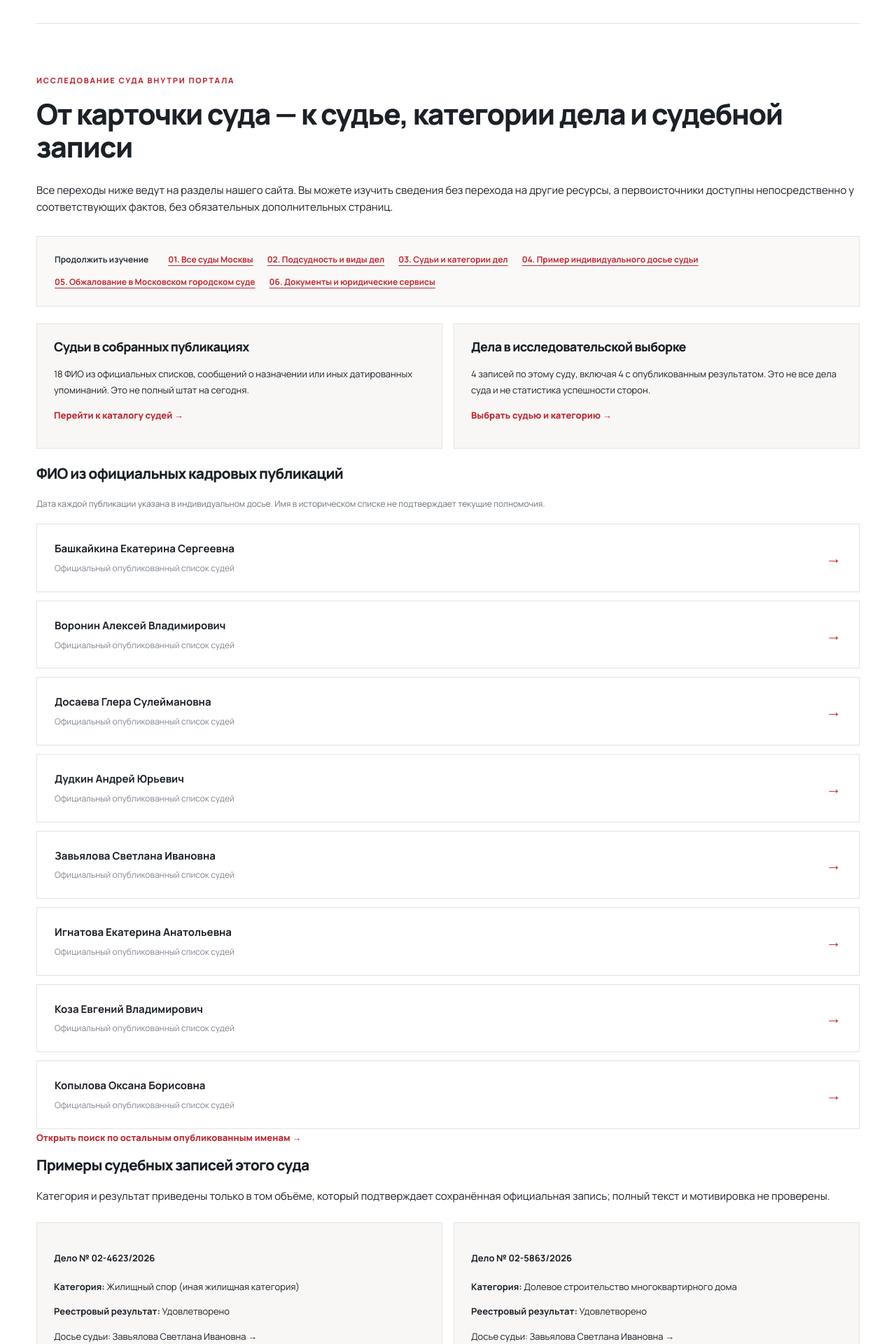
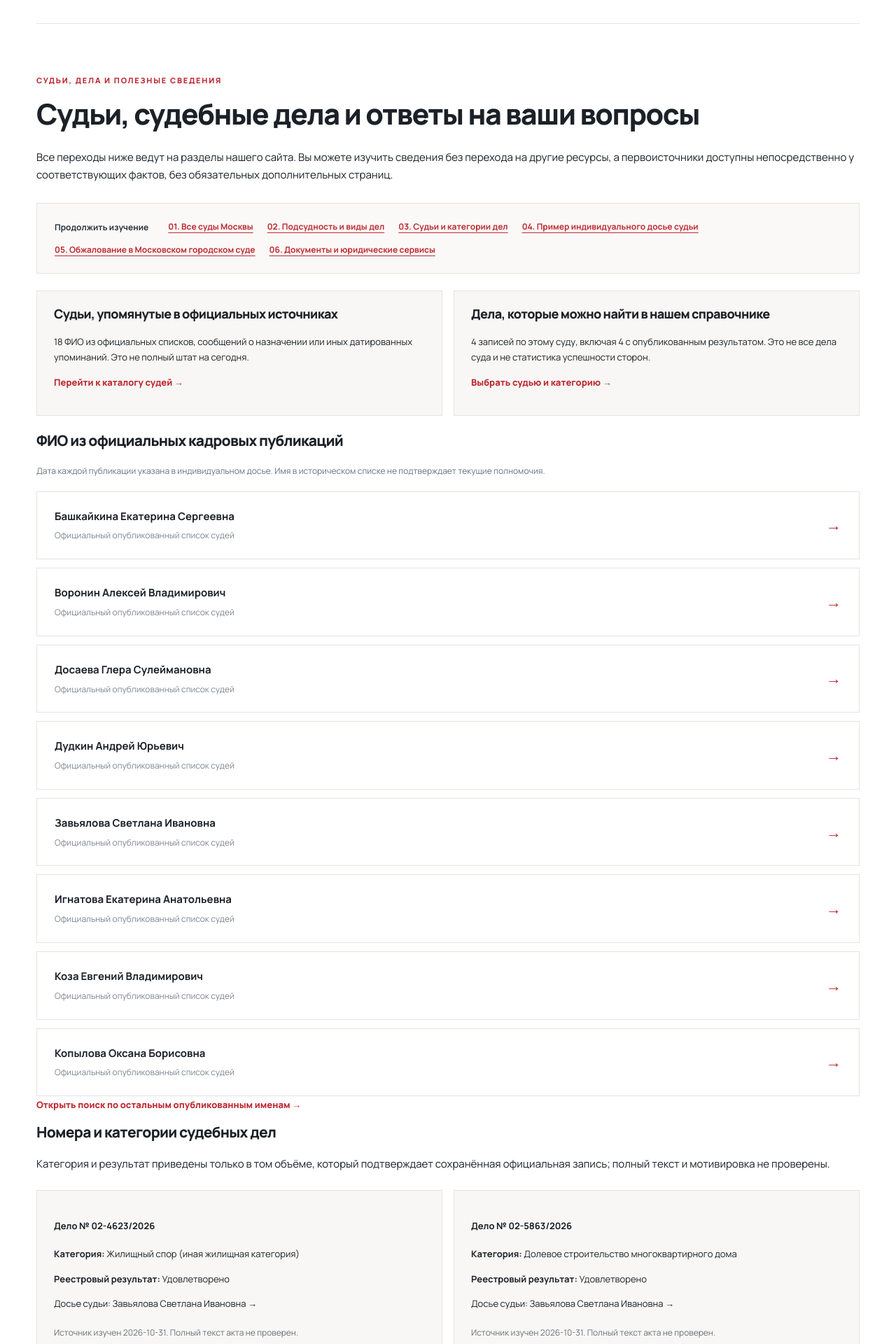
Before and after one commit to ymaslen77-tech/sud-court-importer, a Next.js app in the folder apps/web/: page /courts/moscow/registry/butyrskiy in a window 1280 px wide. Shown: the part 2260-4180 px from the top of the page at 70% size. Built offline with nearby package versions, Linux system fonts and the light colour scheme; no server answers.

Commit message:
content(moscow): replace research jargon with clear user-facing court guidance

```diff
--- a/apps/web/app/_components/moscow-court-evidence-and-journey.tsx
+++ b/apps/web/app/_components/moscow-court-evidence-and-journey.tsx
@@ -19,8 +19,8 @@ export function MoscowCourtEvidenceAndJourney({officialSlug,courtName}:Props){
  const caseRows=cases.slice(0,6);
  return <>
   <section className="court-section" id="moscow-research-route">
-   <span className="eyebrow">Исследование суда внутри портала</span>
-   <h2>От карточки суда — к судье, категории дела и судебной записи</h2>
+   <span className="eyebrow">Судьи, дела и полезные сведения</span>
+   <h2>Судьи, судебные дела и ответы на ваши вопросы</h2>
    <p>Все переходы ниже ведут на разделы нашего сайта. Вы можете изучить сведения без перехода на другие ресурсы,
     а первоисточники доступны непосредственно у соответствующих фактов, без обязательных дополнительных страниц.</p>
    <nav className="court-toc" aria-label={'Навигация по сведениям: '+courtName}>
@@ -33,9 +33,9 @@ export function MoscowCourtEvidenceAndJourney({officialSlug,courtName}:Props){
     <Link href="/services">06. Документы и юридические сервисы</Link>
    </nav>
    <div className="court-practical-grid">
-    <article><h3>Судьи в собранных публикациях</h3><p>{judges.length} {judges.length===1?'имя':'ФИО'} из официальных списков, сообщений о назначении или иных датированных упоминаний. Это не полный штат на сегодня.</p>
+    <article><h3>Судьи, упомянутые в официальных источниках</h3><p>{judges.length} {judges.length===1?'имя':'ФИО'} из официальных списков, сообщений о назначении или иных датированных упоминаний. Это не полный штат на сегодня.</p>
      <p><Link href="/courts/moscow/judges" className="text-link">Перейти к каталогу судей →</Link></p></article>
-    <article><h3>Дела в исследовательской выборке</h3><p>{cases.length} записей по этому суду, включая {results.length} с опубликованным результатом. Это не все дела суда и не статистика успешности сторон.</p>
+    <article><h3>Дела, которые можно найти в нашем справочнике</h3><p>{cases.length} записей по этому суду, включая {results.length} с опубликованным результатом. Это не все дела суда и не статистика успешности сторон.</p>
      <p><Link href="/courts/moscow/judges" className="text-link">Выбрать судью и категорию →</Link></p></article>
    </div>
    {judges.length>0?<div>
@@ -50,7 +50,7 @@ export function MoscowCourtEvidenceAndJourney({officialSlug,courtName}:Props){
      {judges.length>8?<p><Link href="/courts/moscow/judges" className="text-link">Открыть поиск по остальным опубликованным именам →</Link></p>:null}
     </div>:<p className="court-source">Для этого суда пока нет достаточного индивидуально подтверждённого списка. Не подставляем неизвестные имена.</p>}
    {caseRows.length>0?<div>
-    <h3>Примеры судебных записей этого суда</h3>
+    <h3>Номера и категории судебных дел</h3>
     <p>Категория и результат приведены только в том объёме, который подтверждает сохранённая официальная запись; полный текст и мотивировка не проверены.</p>
     <div className="court-practical-grid">{caseRows.map(item=>{
      const related=judges.find(p=>p.name===item.judgeName);
@@ -59,7 +59,7 @@ export function MoscowCourtEvidenceAndJourney({officialSlug,courtName}:Props){
       <p><strong>Категория:</strong> {item.category}</p>
       <p><strong>Реестровый результат:</strong> {item.status==='outcome_recorded'?item.outcome:'Не подтверждён'}</p>
       {related?<p><Link href={moscowJudgeHref(related)}>Досье судьи: {related.name} →</Link></p>:null}
-      <p className="court-source">Исследовано: {item.observedOn}. Полный текст акта не проверен.</p>
+      <p className="court-source">Источник изучен {item.observedOn}. Полный текст акта не проверен.</p>
       <details><summary>Официальный источник этой записи</summary>
        <a href={item.sourceUrl} target="_blank" rel="noopener noreferrer">Проверить запись на портале суда ↗</a>
       </details>
@@ -68,7 +68,7 @@ export function MoscowCourtEvidenceAndJourney({officialSlug,courtName}:Props){
    </div>:null}
   </section>
   {extras?<section className="court-section" id="moscow-specific-visiting">
-   <span className="eyebrow">Дополнительные сведения · индивидуальная официальная справка</span>
+   <span className="eyebrow">Контакты и приём посетителей</span>
    <h2>Доступность и приём подразделений: {courtName}</h2>
    <p>Это сведения опубликованной страницы суда, изученной {extras.sourceReviewedOn??MOSCOW_PRACTICAL_SNAPSHOT_DATE}.
       {extras.sourceUpdatedOn?' Дата последнего обновления первоисточника: '+extras.sourceUpdatedOn+'.':''}
```
